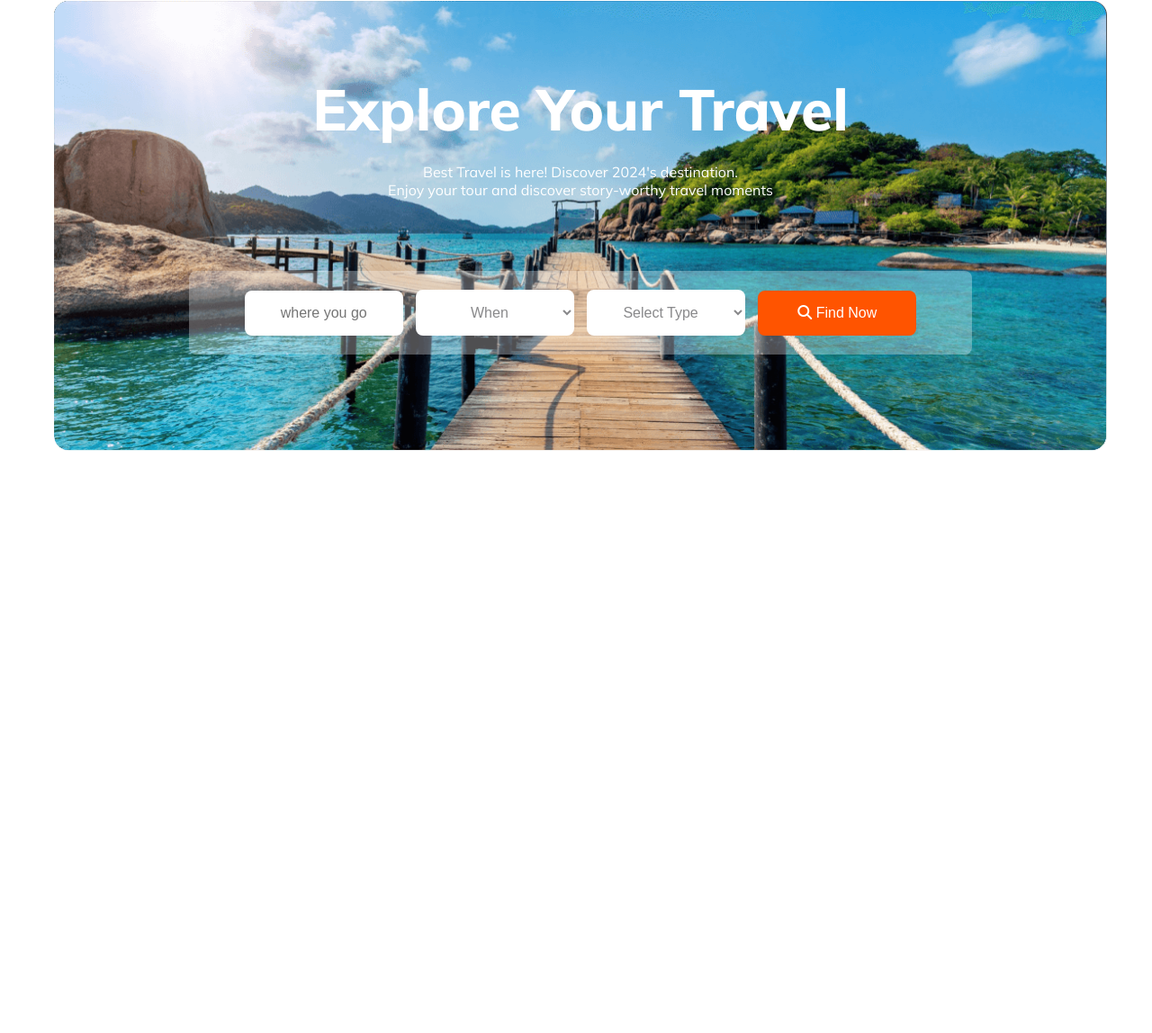
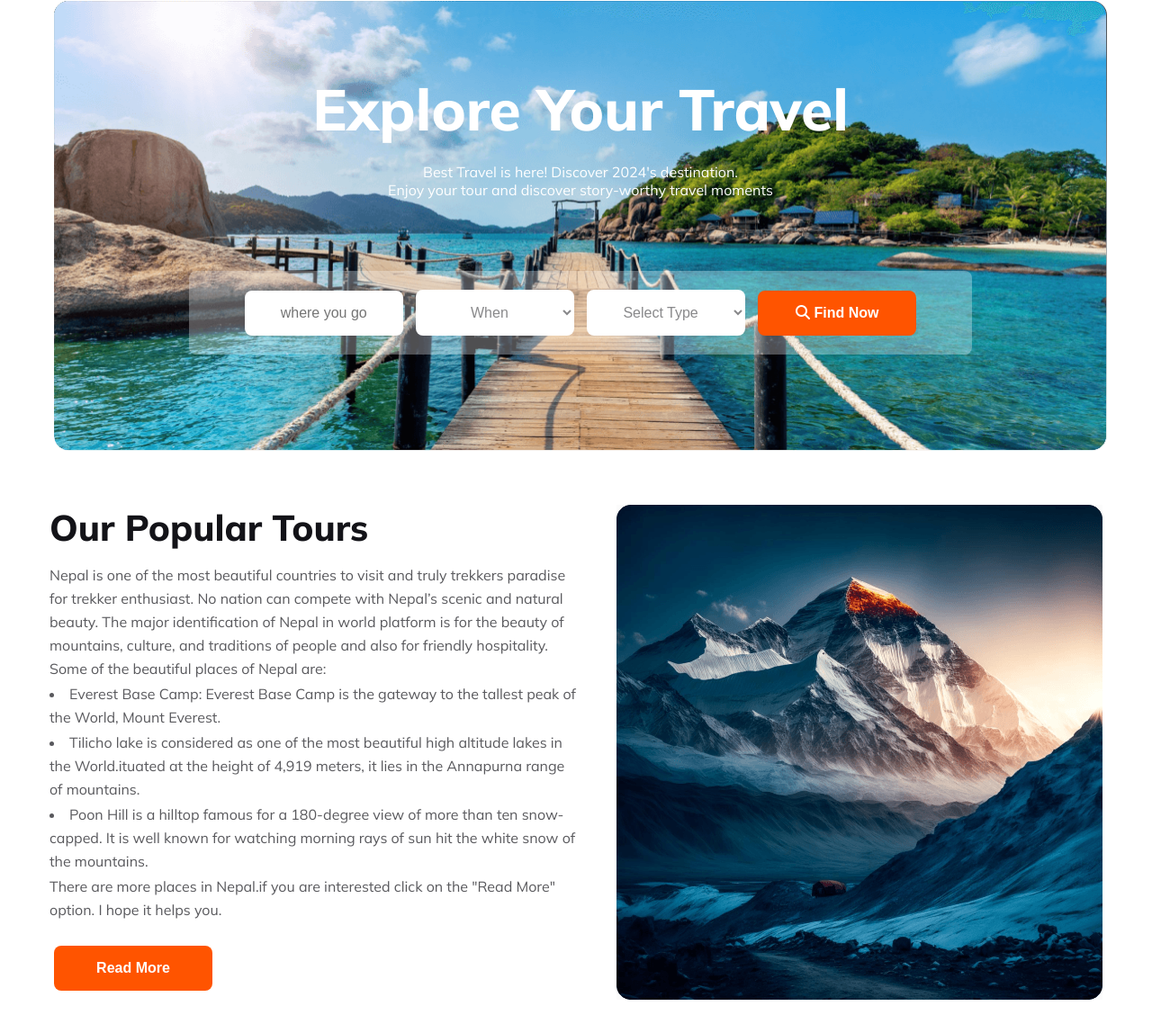
Before and after one commit to JannatulMumtahinaNahum/Discover-The-World, a plain HTML site: page index.html in a window 1280 px wide. Shown: the part 97-1245 px from the top of the page at 90% size. Before the commit the page ends 800 px from the top, so only its background shows below. Drawn offline with Linux system fonts and the light colour scheme.

Commit message:
section no one added

```diff
--- a/index.html
+++ b/index.html
@@ -51,12 +51,49 @@
                 </form>
             </div>
         </div>
-        <!-- nav section end -->
     </header>
     <!-- Header section end -->
 
     <!-- Main section start -->
-    <main></main>
+    <main>
+        <!-- section no one -->
+        <section class="section-no-one">
+            <div class="popular-tours">
+                <h1 class="section-title">Our Popular Tours</h1>
+                <p class="section-description">Nepal is one of the most beautiful countries to visit and truly trekkers paradise for trekker enthusiast. No nation can compete with Nepal’s scenic and natural beauty. The major identification of Nepal in world platform is for the beauty of mountains, culture, and traditions of people and also for friendly hospitality. Some of the beautiful places of Nepal are:</p>
+               <li class="section-description">Everest Base Camp: Everest Base Camp is the gateway to the tallest peak of the World, Mount Everest.</li>
+               <li class="section-description">Tilicho lake is considered as one of the most beautiful high altitude lakes in the World.ituated at the height of 4,919 meters, it lies in the Annapurna range of mountains.</li>
+               <li class="section-description">Poon Hill is a hilltop famous for a 180-degree view of more than ten snow-capped. It is well known for watching morning rays of sun hit the white snow of the mountains.</li>
+                <p class="section-description">There are more places in Nepal.if you are interested click on the "Read More" option. I hope it helps you.</p>
+                <button class="btn-primary">Read More</button>
+            </div>
+            <div>
+                <img src="Images/Rectangle 4.png" alt="">
+            </div>
+        </section>
+
+
+        <!-- section no two -->
+        <section>
+            <div>
+                <h1></h1>
+                <p></p>
+            </div>
+            <div>
+                <img src="" alt="">
+                <img src="" alt="">
+            </div>
+            <div>
+                <img src="" alt="">
+                <img src="" alt="">
+                <img src="" alt="">
+            </div>
+            <div>
+                <img src="" alt="">
+                <img src="" alt="">
+            </div>
+        </section>
+    </main>
     <!-- Main section end -->
 
     <!-- Footer section start -->
--- a/styles/style.css
+++ b/styles/style.css
@@ -89,6 +89,7 @@ nav .home{
 }
 .form-section{
     display: flex;
+    font-weight: 400;
     justify-content: center;
     gap: 1.6rem;
     border-radius: 0.5rem;
@@ -101,7 +102,6 @@ input, select,
 button{
     color: rgba(19, 19, 24, 0.50);
     font-size: 1rem;
-    font-weight: 400;
     width: 11rem;
     background-color: #FFF;
     border: 0;
@@ -114,5 +114,36 @@ button{
     color: #FFF;
     border-radius: 0.5rem;
     background: #FF5400;
+    font-weight: 800;
 }
 /* Header section styles END */
+
+/* main section  */
+
+/* section no one */
+.section-no-one{
+    display: flex;
+    width: 1170px;
+    gap: 40px;
+    margin: 0 auto;
+    margin-top: 60px;
+}
+.popular-tours{
+
+}
+.section-title{
+    margin-bottom: 15px;
+    color: #131318;
+    font-size: 40px;
+    font-weight: 800;
+}
+.section-description {
+    color: rgba(19, 19, 24, 0.70);
+    font-size: 16px;
+    font-weight: 400;
+    line-height: 26px;
+    margin-bottom: 2px;
+}
+section .btn-primary{
+    margin-top: 25px;
+}
```
